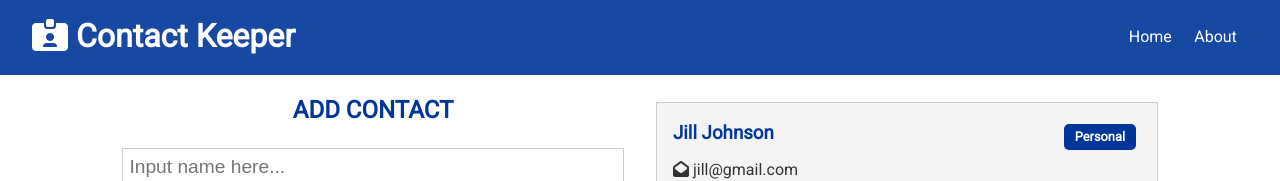
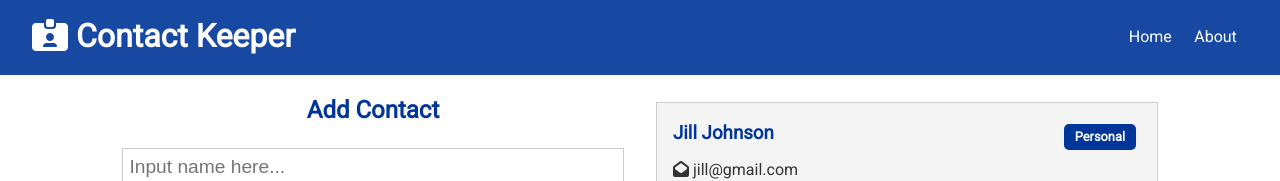
Before and after one commit to etorres-revature/Contact_Keeper, a React (Create React App) app in the folder client/: page / in a window 1280 px wide. Shown: the top 181 px of the page. Built offline with nearby package versions, Linux system fonts and the light colour scheme; the HTML template or start-up script is replaced by a standard one.

Commit message:
update contact working on form

```diff
--- a/client/src/components/contacts/ContactForm.js
+++ b/client/src/components/contacts/ContactForm.js
@@ -1,10 +1,23 @@
-import React, { useState, useContext } from "react";
+import React, { useState, useContext, useEffect } from "react";
 import ContactContext from "../../context/contacts/contactContext";
 
 const ContactForm = () => {
   const contactContext = useContext(ContactContext);
 
-  const { addContact } = contactContext;
+  const { addContact, updateContact, current, clearCurrent } = contactContext;
+
+  useEffect(() => {
+    if (current !== null) {
+      setContact(current);
+    } else {
+      setContact({
+        name: "",
+        email: "",
+        phone: "",
+        type: "professional",
+      });
+    }
+  }, [contactContext, current]);
 
   const [contact, setContact] = useState({
     name: "",
@@ -20,6 +33,11 @@
 
   const onSubmit = (e) => {
     e.preventDefault();
+    if (current === null) {
+      addContact(contact);
+    } else {
+      updateContact(contact);
+    }
     addContact(contact);
     setContact({
       name: "",
@@ -29,9 +47,15 @@
     });
   };
 
+  const clearAll = () => {
+    clearCurrent();
+  };
+
   return (
     <form onSubmit={onSubmit}>
-      <h2 className="text-primary">ADD CONTACT</h2>
+      <h2 className="text-primary">
+        {current ? "Update Contact" : "Add Contact"}
+      </h2>
       <input
         type="text"
         placeholder="Input name here... "
@@ -75,10 +99,17 @@
       <div>
         <input
           type="submit"
-          value="Add Contact"
+          value={current ? "Update Contact" : "Add Contact"}
           className="btn btn-dark btn-block"
         />
       </div>
+      {current && (
+        <div>
+          <button className="btn btn-light block" onClick={clearAll}>
+            Clear Fields
+          </button>
+        </div>
+      )}
     </form>
   );
 };
--- a/client/src/components/contacts/ContactItem.js
+++ b/client/src/components/contacts/ContactItem.js
@@ -11,6 +11,7 @@
 
   const onDelete = () => {
     deleteContact(id);
+    clearCurrent();
   };
 
   return (
--- a/client/src/context/contacts/ContactState.js
+++ b/client/src/context/contacts/ContactState.js
@@ -64,6 +64,9 @@
   };
 
   //Update Contact
+  const updateContact = (contact) => {
+    dispatch({ type: UPDATE_CONTACT, payload: contact });
+  };
 
   //Filter Contacts
 
@@ -78,6 +81,7 @@
         deleteContact,
         setCurrent,
         clearCurrent,
+        updateContact,
       }}
     >
       {props.children}
--- a/client/src/context/contacts/contactReducer.js
+++ b/client/src/context/contacts/contactReducer.js
@@ -14,6 +14,13 @@
       return {
         ...state,
         contacts: [...state.contacts, action.payload],
+      };
+    case UPDATE_CONTACT:
+      return {
+        ...state,
+        contacts: state.contacts.map((contact) =>
+          contact.id === action.payload.id ? action.payload : contact
+        ),
       };
     case DELETE_CONTACT:
       return {
```
Also changed, not shown: 1 other file (tests, documents, lock files or other folders).
